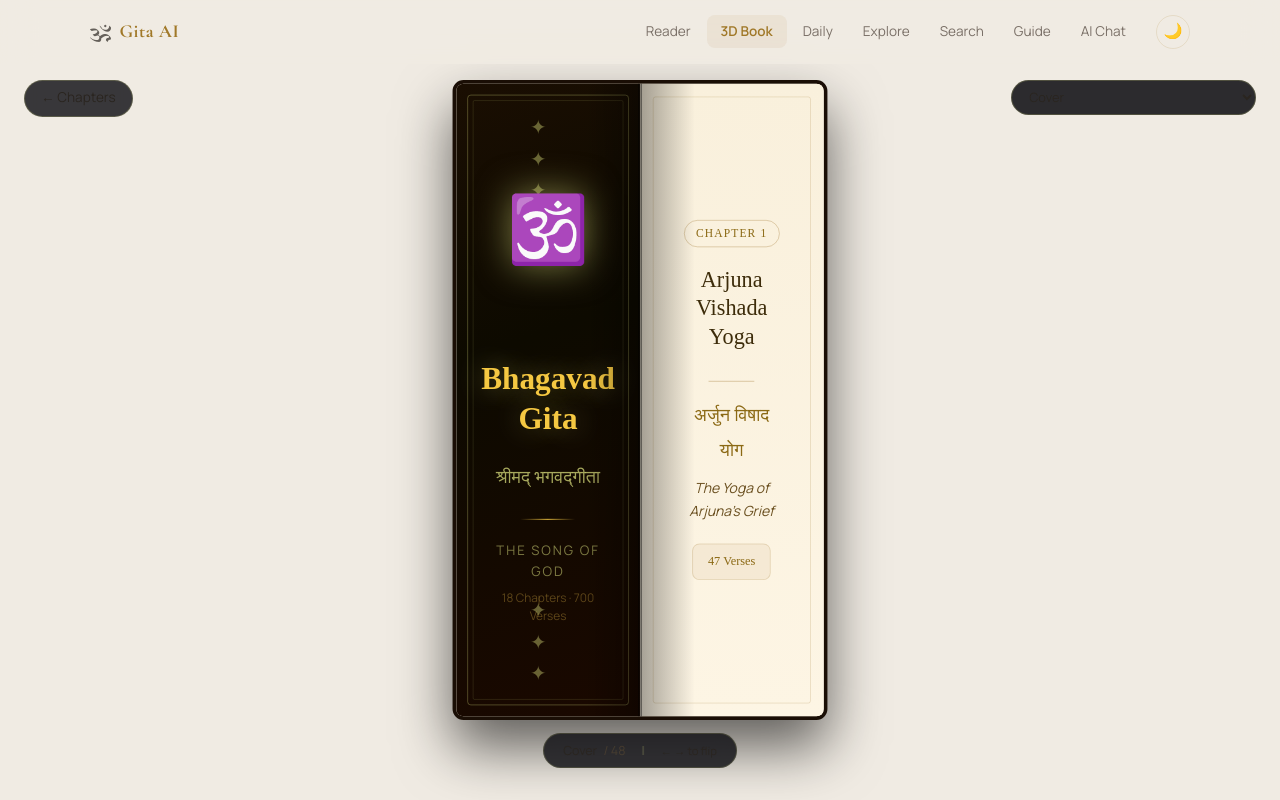
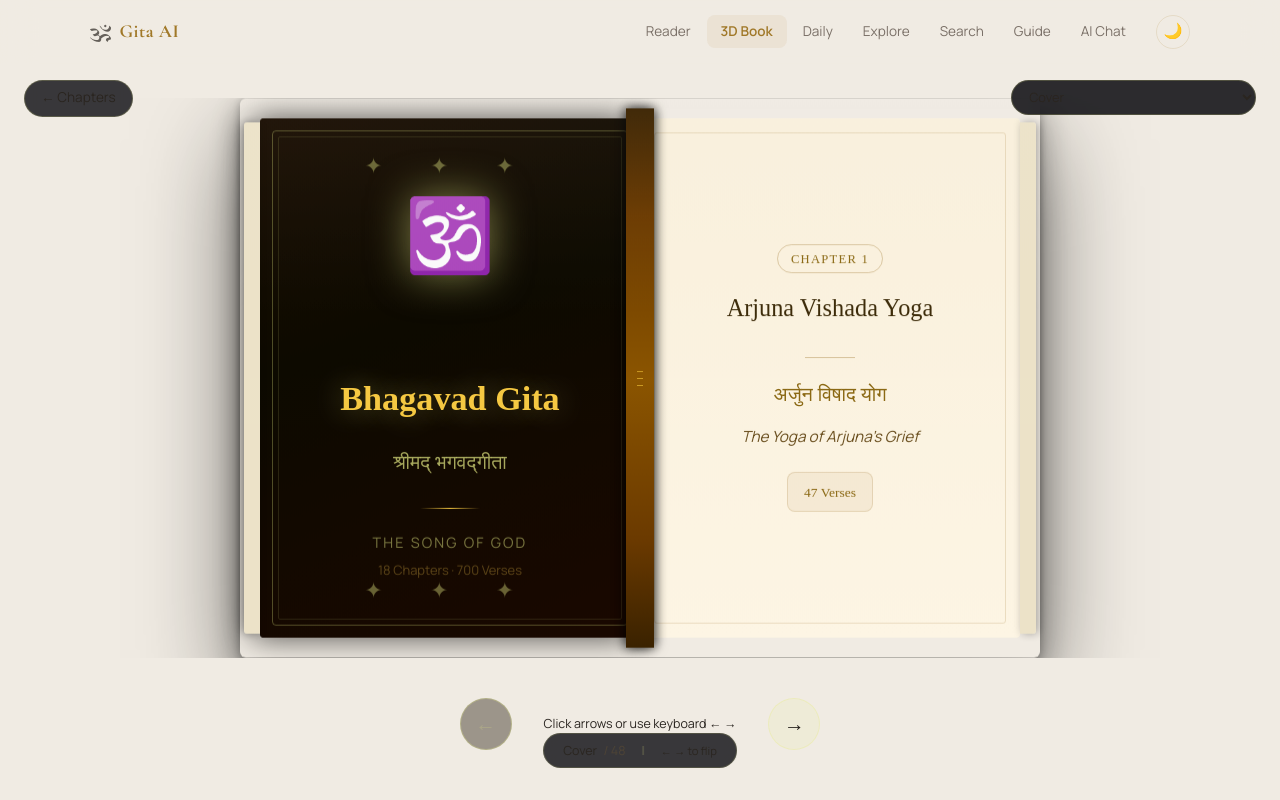
Before and after one commit to jitinkumarchak/Bhagvath_Geeta, a React (Vite) app: page /book in a window 1280 px wide. Built offline with nearby package versions, Linux system fonts and the light colour scheme; a web font is replaced by a local one.

Commit message:
ThreeBook redesign

```diff
--- a/src/components/ThreeBook.jsx
+++ b/src/components/ThreeBook.jsx
@@ -1,193 +1,482 @@
-import React, { useState, useEffect, useRef } from 'react';
+/**
+ * ThreeBook.jsx — Premium CSS 3D Page-Flip Book Viewer
+ *
+ * Props from BookReader:
+ *   allPages       — full page array
+ *   spread         — current spread index (pair of pages)
+ *   flipping       — "next" | "prev" | null
+ *   flipProgress   — 0-1 animation progress
+ *   renderPageFunc — function(page) → JSX
+ */
 
-// Export constants to preserve compatibility with BookReader imports
-export const CSS_WIDTH = 512;
-export const CSS_HEIGHT = 700;
+import React from "react";
+
+/* ─── Constants ────────────────────────────────────────────────────────────── */
+const BOOK_W = 800;   // total book width (both pages)
+const BOOK_H = 560;   // book height
+const PAGE_W = 380;   // single page width
+const PAGE_H = 520;   // single page height
+
+/* ─── Helpers ──────────────────────────────────────────────────────────────── */
+
+/** Clamp helper */
+const clamp = (v, lo, hi) => Math.max(lo, Math.min(hi, v));
+
+
+
+/* ─── Sub-components ───────────────────────────────────────────────────────── */
+
+/** Thin book spine */
+function Spine() {
+  return (
+    <div
+      style={{
+        position: "absolute",
+        left: "50%",
+        top: "50%",
+        transform: "translate(-50%, -50%)",
+        width: "28px",
+        height: PAGE_H + 20,
+        background:
+          "linear-gradient(180deg, #3a2200 0%, #6b3a00 20%, #8b5500 50%, #6b3a00 80%, #3a2200 100%)",
+        zIndex: 20,
+        boxShadow: "2px 0 12px rgba(0,0,0,0.6), -2px 0 12px rgba(0,0,0,0.6)",
+        display: "flex",
+        flexDirection: "column",
+        alignItems: "center",
+        justifyContent: "center",
+        gap: "6px",
+      }}
+    >
+      {/* Spine gold lines */}
+      {[0.2, 0.5, 0.8].map((p) => (
+        <div
+          key={p}
+          style={{
+            width: "6px",
+            height: "1px",
+            background: "rgba(245,200,60,0.6)",
+          }}
+        />
+      ))}
+    </div>
+  );
+}
+
+/** A static page surface */
+function PageSurface({ children, side = "left", style = {} }) {
+  const isLeft = side === "left";
+  return (
+    <div
+      style={{
+        position: "absolute",
+        top: "50%",
+        [isLeft ? "right" : "left"]: "50%",
+        transform: `translateY(-50%)`,
+        width: PAGE_W,
+        height: PAGE_H,
+        background: "linear-gradient(180deg, #fdf8ee 0%, #faf2e0 100%)",
+        borderRadius: isLeft ? "4px 0 0 4px" : "0 4px 4px 0",
+        overflow: "hidden",
+        boxShadow: isLeft
+          ? "inset -6px 0 14px rgba(0,0,0,0.08)"
+          : "inset 6px 0 14px rgba(0,0,0,0.08)",
+        ...style,
+      }}
+    >
+      {/* Page-edge gradient for depth */}
+      <div
+        style={{
+          position: "absolute",
+          inset: 0,
+          background: isLeft
+            ? "linear-gradient(to right, transparent 90%, rgba(0,0,0,0.05))"
+            : "linear-gradient(to left, transparent 90%, rgba(0,0,0,0.05))",
+          pointerEvents: "none",
+          zIndex: 2,
+        }}
+      />
+      {/* Subtle horizontal ruling lines */}
+      <div
+        style={{
+          position: "absolute",
+          inset: 0,
+          backgroundImage:
+            "repeating-linear-gradient(transparent, transparent 27px, rgba(139,105,20,0.03) 27px, rgba(139,105,20,0.03) 28px)",
+          pointerEvents: "none",
+          zIndex: 1,
+        }}
+      />
+      {/* Page content */}
+      <div style={{ position: "relative", zIndex: 3, width: "100%", height: "100%" }}>
+        {children}
+      </div>
+    </div>
+  );
+}
+
+/** Cover page (dark, leather) */
+function CoverSurface({ side = "left", children }) {
+  const isLeft = side === "left";
+  return (
+    <div
+      style={{
+        position: "absolute",
+        top: "50%",
+        [isLeft ? "right" : "left"]: "50%",
+        transform: "translateY(-50%)",
+        width: PAGE_W,
+        height: PAGE_H,
+        background:
+          "linear-gradient(160deg, #2a1800 0%, #1a0e02 40%, #0d0a00 80%, #1a0800 100%)",
+        borderRadius: isLeft ? "4px 0 0 4px" : "0 4px 4px 0",
+        overflow: "hidden",
+        boxShadow: isLeft
+          ? "-8px 0 32px rgba(0,0,0,0.7), inset -4px 0 12px rgba(0,0,0,0.5)"
+          : "8px 0 32px rgba(0,0,0,0.7), inset 4px 0 12px rgba(0,0,0,0.5)",
+      }}
+    >
+      {/* Leather texture vignette */}
+      <div
+        style={{
+          position: "absolute",
+          inset: 0,
+          backgroundImage:
+            "radial-gradient(ellipse at 30% 30%, rgba(80,50,0,0.15) 0%, transparent 60%)",
+          pointerEvents: "none",
+        }}
+      />
+      <div style={{ position: "relative", zIndex: 2, width: "100%", height: "100%" }}>
+        {children}
+      </div>
+    </div>
+  );
+}
+
+/**
+ * The flipping page leaf — rendered as a CSS `rotateY` element.
+ * Flips from the center spine.
+ * front = page leaving, back = page arriving.
+ */
+function FlippingLeaf({
+  progress,       // 0→1
+  direction,      // "next" | "prev"
+  frontContent,
+  backContent,
+}) {
+  /**
+   * "next": the RIGHT page lifts and folds LEFT.
+   *   progress=0 → rotateY(0deg)  (right page flat)
+   *   progress=1 → rotateY(-180deg) (fully folded left, back=new left page shows)
+   *
+   * "prev": the LEFT page lifts and folds RIGHT.
+   *   progress=0 → rotateY(0deg)  (left page flat, but we anchor right)
+   *   progress=1 → rotateY(180deg) (fully folded right, back=new right page shows)
+   */
+  const p = clamp(progress, 0, 1);
+
+  const isNext = direction === "next";
+
+  // Angle: 0 → flat, 1 → 180° folded
+  const angle = isNext ? -(p * 180) : p * 180;
+
+  // Shadow intensity peaks at mid-flip
+  const shadow = Math.sin(p * Math.PI);
+
+  // Leaf is anchored at the spine (center): positioned at half-book width from center
+  const leafStyle = {
+    position: "absolute",
+    top: "50%",
+    // Anchor leaf at spine edge
+    ...(isNext
+      ? { left: "50%", transformOrigin: "0% 50%" }   // right leaf → pivots at left edge
+      : { right: "50%", transformOrigin: "100% 50%" } // left leaf  → pivots at right edge
+    ),
+    transform: `translateY(-50%) rotateY(${angle}deg)`,
+    width: PAGE_W,
+    height: PAGE_H,
+    transformStyle: "preserve-3d",
+    perspective: "none",
+    zIndex: 30,
+    willChange: "transform",
+  };
+
+  // Front face (the page being turned away)
+  const frontStyle = {
+    position: "absolute",
+    inset: 0,
+    backfaceVisibility: "hidden",
+    WebkitBackfaceVisibility: "hidden",
+    overflow: "hidden",
+    background: "linear-gradient(180deg, #fdf8ee 0%, #faf2e0 100%)",
+    borderRadius: isNext ? "0 4px 4px 0" : "4px 0 0 4px",
+    boxShadow: isNext
+      ? `inset ${-shadow * 20}px 0 ${shadow * 40}px rgba(0,0,0,${shadow * 0.25})`
+      : `inset ${shadow * 20}px 0 ${shadow * 40}px rgba(0,0,0,${shadow * 0.25})`,
+  };
+
+  // Back face (the new page)
+  const backStyle = {
+    position: "absolute",
+    inset: 0,
+    backfaceVisibility: "hidden",
+    WebkitBackfaceVisibility: "hidden",
+    transform: "rotateY(180deg)",
+    overflow: "hidden",
+    background: "linear-gradient(180deg, #fdf8ee 0%, #faf2e0 100%)",
+    borderRadius: isNext ? "4px 0 0 4px" : "0 4px 4px 0",
+    boxShadow: isNext
+      ? `inset ${shadow * 20}px 0 ${shadow * 40}px rgba(0,0,0,${shadow * 0.2})`
+      : `inset ${-shadow * 20}px 0 ${shadow * 40}px rgba(0,0,0,${shadow * 0.2})`,
+  };
+
+  // Global dark overlay that sweeps across as page flips
+  const overlayOpacity = shadow * 0.18;
+
+  return (
+    <div style={leafStyle}>
+      {/* Front face */}
+      <div style={frontStyle}>
+        <div style={{ position: "relative", zIndex: 1, width: "100%", height: "100%" }}>
+          {frontContent}
+        </div>
+        {/* Shadow sweep overlay */}
+        <div
+          style={{
+            position: "absolute",
+            inset: 0,
+            background: isNext
+              ? `linear-gradient(to left, rgba(0,0,0,${overlayOpacity * 2}) 0%, rgba(0,0,0,0) 80%)`
+              : `linear-gradient(to right, rgba(0,0,0,${overlayOpacity * 2}) 0%, rgba(0,0,0,0) 80%)`,
+            pointerEvents: "none",
+            zIndex: 2,
+          }}
+        />
+      </div>
+
+      {/* Back face */}
+      <div style={backStyle}>
+        <div style={{ position: "relative", zIndex: 1, width: "100%", height: "100%" }}>
+          {backContent}
+        </div>
+        <div
+          style={{
+            position: "absolute",
+            inset: 0,
+            background: isNext
+              ? `linear-gradient(to right, rgba(0,0,0,${overlayOpacity * 1.5}) 0%, rgba(0,0,0,0) 80%)`
+              : `linear-gradient(to left, rgba(0,0,0,${overlayOpacity * 1.5}) 0%, rgba(0,0,0,0) 80%)`,
+            pointerEvents: "none",
+            zIndex: 2,
+          }}
+        />
+      </div>
+    </div>
+  );
+}
+
+/* ─── Main ThreeBook Component ─────────────────────────────────────────────── */
 
 export default function ThreeBook({
-  allPages = [],
-  spread = 0,
-  flipping = null,
-  flipProgress = 0,
-  renderPageFunc
+  allPages,
+  spread,
+  flipping,
+  flipProgress,
+  renderPageFunc,
 }) {
-  const containerRef = useRef(null);
-  const [scale, setScale] = useState(1);
+  const totalSpreads = Math.ceil(allPages.length / 2);
 
-  // The fixed native resolution of the open book (both pages)
-  const BOOK_W = 1024;
-  const BOOK_H = 700;
+  // Derive page indices for current spread
+  const leftIdx  = spread * 2;
+  const rightIdx = spread * 2 + 1;
 
-  // Responsively scale the book down natively to fit small browsers perfectly
-  useEffect(() => {
-    const handleResize = () => {
-      // Fit within a comfortable padding margin of the window, explicitly accounting for the fixed headers
-      const winW = window.innerWidth - 80;
-      const winH = window.innerHeight - 160; // Leave space for headers/footers
+  // Pages for the static (resting) spread
+  const leftPage  = allPages[leftIdx]  || null;
+  const rightPage = allPages[rightIdx] || null;
 
-      const scaleW = winW / BOOK_W;
-      const scaleH = winH / BOOK_H;
-      setScale(Math.min(scaleW, scaleH)); // Auto-scales to fill entire available screen gracefully
-    };
-    handleResize();
-    window.addEventListener('resize', handleResize);
-    return () => window.removeEventListener('resize', handleResize);
-  }, []);
+  // Pages for the spread BEFORE (used for "prev" flip back-face / next-flip front-face)
+  const prevLeftIdx  = (spread - 1) * 2;
+  const prevRightIdx = (spread - 1) * 2 + 1;
+  const prevLeftPage  = allPages[prevLeftIdx]  || null;
+  const prevRightPage = allPages[prevRightIdx] || null;
 
-  const leftPageIdx = spread * 2;
-  const rightPageIdx = spread * 2 + 1;
-  const nextLeftIdx = (spread + 1) * 2;
+  // Pages for the spread AFTER (used for "next" flip back-face destination)
+  const nextLeftIdx  = (spread + 1) * 2;
   const nextRightIdx = (spread + 1) * 2 + 1;
-  const prevLeftIdx = (spread - 1) * 2;
-  const prevRightIdx = (spread - 1) * 2 + 1;
+  const nextLeftPage  = allPages[nextLeftIdx]  || null;
+  const nextRightPage = allPages[nextRightIdx] || null;
 
-  let staticLeftIdx = flipping === 'prev' ? prevLeftIdx : leftPageIdx;
-  let staticRightIdx = flipping === 'next' ? nextRightIdx : rightPageIdx;
+  /* Determine which surface type to use (cover vs parchment) */
+  const isCoverPage = (page) => page && (page.type === "cover" || page.type === "back-cover");
 
-  // Helper safely fetches pages
-  const renderLeft = renderPageFunc(allPages[staticLeftIdx] || null, staticLeftIdx);
-  const renderRight = renderPageFunc(allPages[staticRightIdx] || null, staticRightIdx);
+  const SurfaceLeft = isCoverPage(leftPage) ? CoverSurface : PageSurface;
+  const SurfaceRight = isCoverPage(rightPage) ? CoverSurface : PageSurface;
 
-  const isFlipping = !!flipping;
-  let flipFrontPage = null;
-  let flipBackPage = null;
-  let flipStyle = {};
-  let frontFaceStyle = {};
-  let backFaceStyle = {};
+  /* ── Flipping leaf pages ────────────────────────────────────────────────── */
+  // When flipping "next":
+  //   front = current RIGHT page (it lifts up and rotates)
+  //   back  = next LEFT page (revealed as back of the flipped leaf)
+  // When flipping "prev":
+  //   front = current LEFT page (it lifts up and rotates right)
+  //   back  = prev RIGHT page (revealed as back of the flipped leaf)
 
-  if (flipping === 'next') {
-    flipFrontPage = renderPageFunc(allPages[rightPageIdx] || null, rightPageIdx);
-    flipBackPage = renderPageFunc(allPages[nextLeftIdx] || null, nextLeftIdx);
-    flipStyle = {
-      position: 'absolute', right: 0, top: 0, width: '50%', height: '100%',
-      transformOrigin: 'left center',
-      transform: `rotateY(${-180 * flipProgress}deg)`,
-      transformStyle: 'preserve-3d',
-      zIndex: 20,
-      boxShadow: flipProgress < 0.5 ? '-5px 0 20px rgba(0,0,0,0.3)' : '5px 0 20px rgba(0,0,0,0.3)'
-    };
-    frontFaceStyle = {
-      position: 'absolute', inset: 0, backfaceVisibility: 'hidden',
-      backgroundColor: '#FBF5E6', overflow: 'hidden'
-    };
-    backFaceStyle = {
-      position: 'absolute', inset: 0, backfaceVisibility: 'hidden',
-      backgroundColor: '#FBF5E6', overflow: 'hidden',
-      transform: 'rotateY(180deg)'
-    };
-  } else if (flipping === 'prev') {
-    flipFrontPage = renderPageFunc(allPages[leftPageIdx] || null, leftPageIdx);
-    flipBackPage = renderPageFunc(allPages[prevRightIdx] || null, prevRightIdx);
-    flipStyle = {
-      position: 'absolute', left: 0, top: 0, width: '50%', height: '100%',
-      transformOrigin: 'right center',
-      transform: `rotateY(${180 * flipProgress}deg)`,
-      transformStyle: 'preserve-3d',
-      zIndex: 20,
-      boxShadow: flipProgress < 0.5 ? '5px 0 20px rgba(0,0,0,0.3)' : '-5px 0 20px rgba(0,0,0,0.3)'
-    };
-    frontFaceStyle = {
-      position: 'absolute', inset: 0, backfaceVisibility: 'hidden',
-      backgroundColor: '#FBF5E6', overflow: 'hidden'
-    };
-    backFaceStyle = {
-      position: 'absolute', inset: 0, backfaceVisibility: 'hidden',
-      backgroundColor: '#FBF5E6', overflow: 'hidden',
-      transform: 'rotateY(-180deg)'
-    };
+  let leafFront = null;
+  let leafBack  = null;
+
+  if (flipping === "next") {
+    leafFront = rightPage;  // right page folds away
+    leafBack  = nextLeftPage; // next left page revealed
+  } else if (flipping === "prev") {
+    leafFront = leftPage;   // left page folds away
+    leafBack  = prevRightPage; // prev right page revealed
   }
 
-  const bookStyle = {
-    position: 'relative',
-    width: `${BOOK_W}px`,
-    height: `${BOOK_H}px`,
-    display: 'flex',
-    perspective: '2500px',
-    boxShadow: '0 30px 60px rgba(0,0,0,0.6)',
-    borderRadius: '12px',
-    backgroundColor: '#1E1008', // Dark structural binding
-    border: '4px solid #1a0e05',
-    transform: `scale(${scale})`,
-    transformOrigin: 'center center',
-  };
+  /* ── Static underlay during flip ──────────────────────────────────────── */
+  // While flipping "next", the current left page stays      + next right page peeks
+  // While flipping "prev", prev left page peeks             + current right page stays
 
-  const pageStyle = {
-    width: '50%',
-    height: '100%',
-    position: 'relative',
-    backgroundColor: '#FBF5E6',
-    boxShadow: 'inset 0 0 30px rgba(0,0,0,0.06)',
-    overflow: 'hidden',
-  };
+  let underlayLeft  = null;
+  let underlayRight = null;
 
-  const spineShadingLeft = {
-    position: 'absolute', right: 0, top: 0, bottom: 0, width: '60px',
-    background: 'linear-gradient(to left, rgba(0,0,0,0.35), transparent)',
-    pointerEvents: 'none', zIndex: 10
-  };
+  if (flipping === "next") {
+    underlayLeft  = leftPage;
+    underlayRight = nextRightPage;
+  } else if (flipping === "prev") {
+    underlayLeft  = prevLeftPage;
+    underlayRight = rightPage;
+  }
 
-  const spineShadingRight = {
-    position: 'absolute', left: 0, top: 0, bottom: 0, width: '60px',
-    background: 'linear-gradient(to right, rgba(0,0,0,0.35), transparent)',
-    pointerEvents: 'none', zIndex: 10
-  };
-
-  const bookCrease = {
-    position: 'absolute', left: '50%', top: 0, bottom: 0, width: '4px',
-    transform: 'translateX(-50%)',
-    background: 'linear-gradient(to right, rgba(0,0,0,0.6), rgba(0,0,0,0.1), rgba(0,0,0,0.6))',
-    zIndex: 30, pointerEvents: 'none'
-  };
+  /* ── Book-level drop shadow & ambient ─────────────────────────────────── */
+  const bookShadow =
+    "0 40px 100px rgba(0,0,0,0.55), 0 12px 32px rgba(0,0,0,0.35), 0 2px 8px rgba(0,0,0,0.25)";
 
   return (
     <div
       style={{
-        width: '100%',
-        height: '100%',
-        display: 'flex',
-        justifyContent: 'center',
-        alignItems: 'center',
-        position: 'absolute',
-        inset: 0,
-        zIndex: 0
+        position: "relative",
+        width: BOOK_W,
+        height: BOOK_H,
+        perspective: "2000px",
+        transformStyle: "preserve-3d",
+        /* Subtle tilt for premium 3D look */
+        transform: "rotateX(3deg)",
+        flexShrink: 0,
       }}
     >
-      <div style={{ width: 0, height: 0, display: 'flex', justifyContent: 'center', alignItems: 'center' }}>
-        <div style={bookStyle}>
-          {/* Book Binding Crease */}
-          <div style={bookCrease} />
+      {/* Book body */}
+      <div
+        style={{
+          position: "relative",
+          width: "100%",
+          height: "100%",
+          boxShadow: bookShadow,
+          borderRadius: "6px",
+        }}
+      >
+        {/* ── Static pages (resting or underlay during flip) ── */}
+        {!flipping ? (
+          <>
+            {/* LEFT resting page */}
+            <SurfaceLeft side="left">
+              {renderPageFunc(leftPage)}
+            </SurfaceLeft>
 
-          {/* Static Left Page */}
-          <div style={{ ...pageStyle, borderRadius: '8px 0 0 8px' }}>
-            <div style={{ width: '100%', height: '100%', position: 'relative' }}>
-              {renderLeft}
-            </div>
-            <div style={spineShadingLeft} />
-          </div>
+            {/* RIGHT resting page */}
+            <SurfaceRight side="right">
+              {renderPageFunc(rightPage)}
+            </SurfaceRight>
+          </>
+        ) : (
+          <>
+            {/* UNDERLAY LEFT */}
+            {underlayLeft !== undefined && (
+              isCoverPage(underlayLeft)
+                ? <CoverSurface side="left">{renderPageFunc(underlayLeft)}</CoverSurface>
+                : <PageSurface side="left">{renderPageFunc(underlayLeft)}</PageSurface>
+            )}
 
-          {/* Static Right Page */}
-          <div style={{ ...pageStyle, borderRadius: '0 8px 8px 0' }}>
-            <div style={{ width: '100%', height: '100%', position: 'relative' }}>
-              {renderRight}
-            </div>
-            <div style={spineShadingRight} />
-          </div>
+            {/* UNDERLAY RIGHT */}
+            {underlayRight !== undefined && (
+              isCoverPage(underlayRight)
+                ? <CoverSurface side="right">{renderPageFunc(underlayRight)}</CoverSurface>
+                : <PageSurface side="right">{renderPageFunc(underlayRight)}</PageSurface>
+            )}
 
-          {/* CSS 3D Flipping Animation Element */}
-          {isFlipping && (
-            <div style={flipStyle}>
-              <div style={frontFaceStyle}>
-                {flipFrontPage}
-                <div style={flipping === 'next' ? spineShadingRight : spineShadingLeft} />
-              </div>
-              <div style={backFaceStyle}>
-                {flipBackPage}
-                <div style={flipping === 'next' ? spineShadingLeft : spineShadingRight} />
-              </div>
-            </div>
-          )}
-        </div>
+            {/* THE FLIPPING LEAF */}
+            <FlippingLeaf
+              progress={flipProgress}
+              direction={flipping}
+              frontContent={renderPageFunc(leafFront)}
+              backContent={renderPageFunc(leafBack)}
+            />
+          </>
+        )}
+
+        {/* ── Book spine ── */}
+        <Spine />
+
+        {/* ── Ambient top-light gloss ── */}
+        <div
+          style={{
+            position: "absolute",
+            top: 0,
+            left: 0,
+            right: 0,
+            height: "40%",
+            background:
+              "linear-gradient(to bottom, rgba(255,255,255,0.04), transparent)",
+            pointerEvents: "none",
+            zIndex: 40,
+            borderRadius: "6px 6px 0 0",
+          }}
+        />
+
+        {/* ── Page edge stack illusion (right side) ── */}
+        <div
+          style={{
+            position: "absolute",
+            top: "50%",
+            right: "calc(50% - 396px)",
+            transform: "translateY(-50%)",
+            width: "16px",
+            height: PAGE_H - 8,
+            background:
+              "repeating-linear-gradient(to right, #f0e8d0 0px, #e8ddc0 1px, #f0e8d0 2px)",
+            boxShadow: "2px 0 8px rgba(0,0,0,0.3)",
+            borderRadius: "0 3px 3px 0",
+            zIndex: 5,
+          }}
+        />
+
+        {/* ── Page edge stack illusion (left side) ── */}
+        <div
+          style={{
+            position: "absolute",
+            top: "50%",
+            left: "calc(50% - 396px)",
+            transform: "translateY(-50%)",
+            width: "16px",
+            height: PAGE_H - 8,
+            background:
+              "repeating-linear-gradient(to left, #f0e8d0 0px, #e8ddc0 1px, #f0e8d0 2px)",
+            boxShadow: "-2px 0 8px rgba(0,0,0,0.3)",
+            borderRadius: "3px 0 0 3px",
+            zIndex: 5,
+          }}
+        />
       </div>
+
+      {/* ── CSS for transitions ── */}
+      <style>{`
+        @keyframes pageBreath {
+          0%, 100% { box-shadow: 0 40px 100px rgba(0,0,0,0.55), 0 12px 32px rgba(0,0,0,0.35); }
+          50%       { box-shadow: 0 44px 110px rgba(0,0,0,0.60), 0 14px 36px rgba(0,0,0,0.40); }
+        }
+
+        @media (max-width: 860px) {
+          /* Handled by parent scaling */
+        }
+      `}</style>
     </div>
   );
 }
--- a/src/pages/BookReader.jsx
+++ b/src/pages/BookReader.jsx
@@ -781,6 +781,21 @@
       </div>
 
       {/* ── The 3D Book ───────────────────────────────────────────── */}
+      <div
+        style={{
+          width: "100%",
+          display: "flex",
+          justifyContent: "center",
+          /* Scale down proportionally on small screens */
+          overflowX: "hidden",
+        }}
+      >
+        <div
+          style={{
+            transform: `scale(${Math.min(1, (typeof window !== "undefined" ? window.innerWidth : 860) / 860)})`,
+            transformOrigin: "top center",
+          }}
+        >
           <ThreeBook
             allPages={ALL_PAGES}
             spread={spread}
@@ -788,6 +803,8 @@
             flipProgress={flipProgress}
             renderPageFunc={renderPage}
           />
+        </div>
+      </div>
 
       {/* ── Navigation buttons ─────────────────────────────────── */}
       <div
```
Lines whose indentation alone changed are shown as unchanged.
